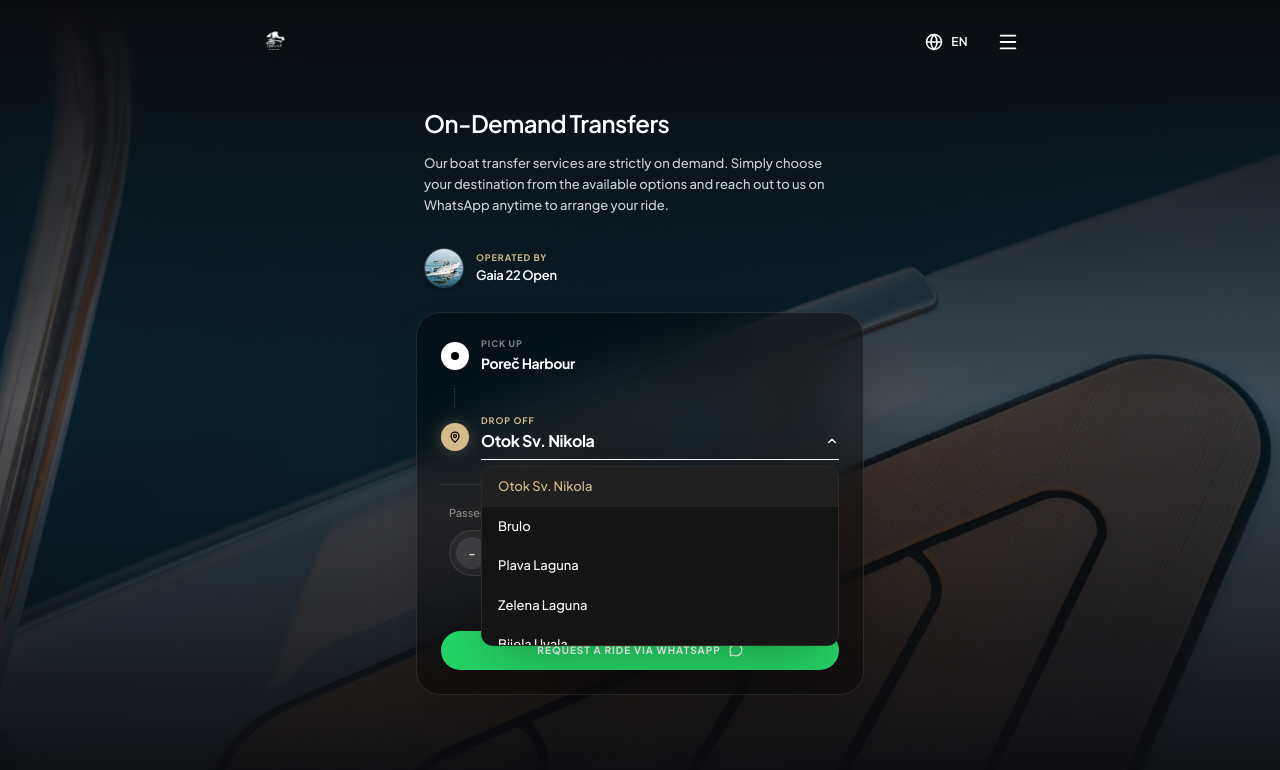
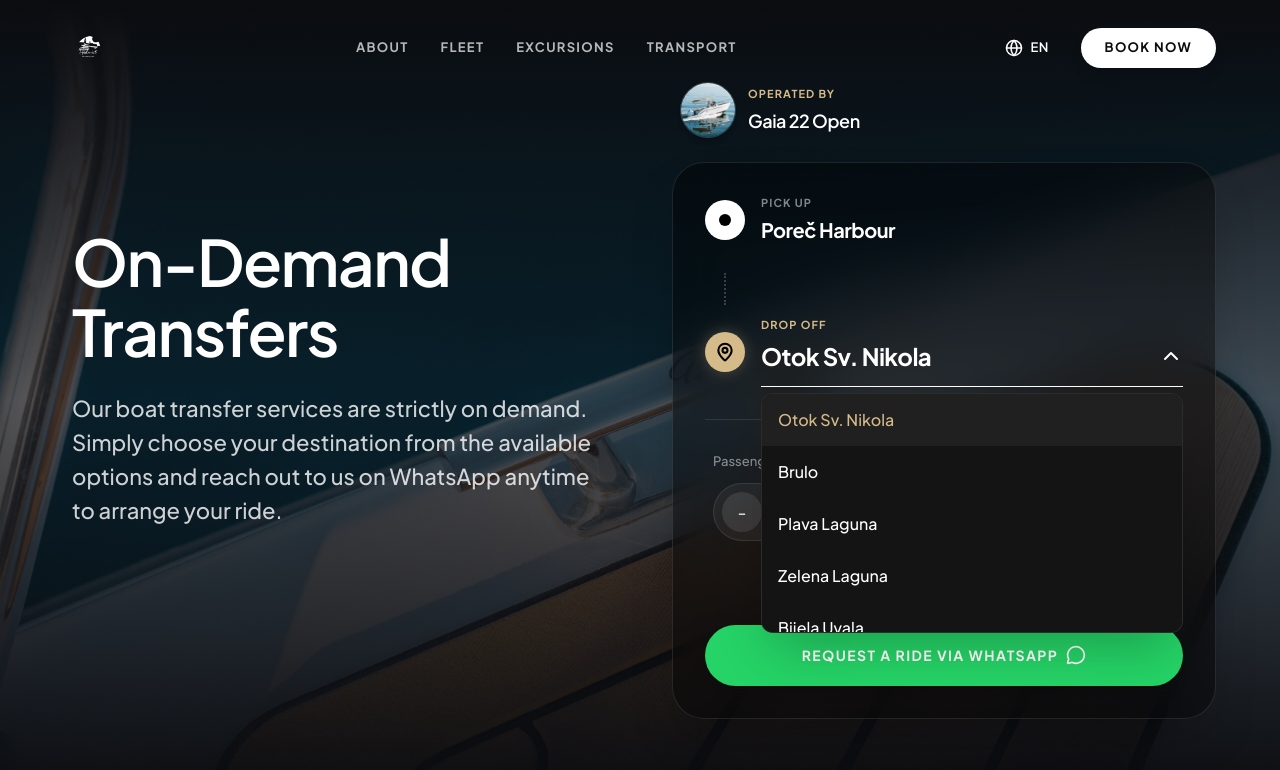
Before and after one commit to gasoman-94/hedonist-boat, a React (Vite) app: page /en in a window 1280 px wide. Both pictures are taken after a click on the button "Otok Sv. Nikola". Shown: the top 770 px of the page. Built offline with nearby package versions, Linux system fonts and the light colour scheme.

Commit message:
style: update typography and layout for large screens
Adjust font sizes, line heights, and container widths across core sections to improve readability and visual consistency on desktop displays. Added responsive image support to the hero section.

```diff
--- a/src/components/Nav.tsx
+++ b/src/components/Nav.tsx
@@ -57,7 +57,13 @@ export function Nav() {
 
   const scrollTo = (id: string) => {
     setIsMobileMenuOpen(false);
-    const element = document.getElementById(id);
+
+    let targetId = id;
+    if (id === "taxi" && window.innerWidth >= 1024) {
+      targetId = "taxi-widget";
+    }
+
+    const element = document.getElementById(targetId);
     if (element) {
       element.scrollIntoView({ behavior: "smooth" });
     }
@@ -76,7 +82,7 @@ export function Nav() {
         }`}
       >
         <div
-          className={`w-[92%] md:w-[600px] lg:w-[800px] flex items-center justify-between rounded-[20px] px-3 py-1.5 transition-all duration-300 relative ${
+          className={`w-[92%] lg:w-[1200px] flex items-center justify-between rounded-[20px] px-3 lg:px-6 py-1.5 lg:py-3 transition-all duration-300 relative ${
             navMode === "glass"
               ? "bg-white/10 hover:bg-white/15 backdrop-blur-xl saturate-[1.2] border border-white/10 shadow-lg"
               : "bg-transparent border-transparent"
@@ -91,19 +97,48 @@ export function Nav() {
               alt="Hedonist Logo"
               width={160}
               height={56}
-              className="h-7 w-auto object-contain drop-shadow-md"
+              className="h-7 lg:h-8 w-auto object-contain drop-shadow-md"
             />
           </div>
-          <div className="flex items-center gap-0.5 md:gap-1">
+
+          {/* Desktop Nav Links */}
+          <div className="hidden lg:flex items-center gap-8">
+            <button
+              onClick={() => scrollTo("intro")}
+              className="text-[13px] font-bold tracking-widest uppercase text-white/70 hover:text-white transition-colors"
+            >
+              {t("nav.about")}
+            </button>
+            <button
+              onClick={() => scrollTo("fleet")}
+              className="text-[13px] font-bold tracking-widest uppercase text-white/70 hover:text-white transition-colors"
+            >
+              {t("nav.fleet")}
+            </button>
+            <button
+              onClick={() => scrollTo("excursions")}
+              className="text-[13px] font-bold tracking-widest uppercase text-white/70 hover:text-white transition-colors"
+            >
+              {t("nav.excursions")}
+            </button>
+            <button
+              onClick={() => scrollTo("taxi")}
+              className="text-[13px] font-bold tracking-widest uppercase text-white/70 hover:text-white transition-colors"
+            >
+              {t("nav.transport")}
+            </button>
+          </div>
+
+          <div className="flex items-center gap-0.5 lg:gap-4">
             <div className="relative">
               <button
                 onClick={() => setIsLangMenuOpen(!isLangMenuOpen)}
                 aria-label="Toggle language menu"
                 aria-expanded={isLangMenuOpen}
-                className="flex items-center gap-2 px-3 sm:px-4 py-2 rounded-xl hover:bg-white/10 text-white transition-colors"
+                className="flex items-center gap-2 px-3 lg:px-4 py-2 rounded-xl hover:bg-white/10 text-white transition-colors"
               >
                 <Globe size={18} className="text-white" />
-                <span className="text-xs font-semibold tracking-wide">
+                <span className="text-xs lg:text-[13px] font-semibold tracking-wide">
                   {currentLang.label}
                 </span>
               </button>
@@ -116,7 +151,7 @@ export function Nav() {
                         navigate("/" + lang.code, { replace: true });
                         setIsLangMenuOpen(false);
                       }}
-                      className={`text-xs font-bold tracking-wider px-4 py-2.5 rounded-xl hover:bg-white/10 transition-colors ${
+                      className={`text-xs lg:text-[13px] font-bold tracking-wider px-4 py-2.5 rounded-xl hover:bg-white/10 transition-colors ${
                         i18n.language === lang.code
                           ? "text-[#D6BB8A] bg-white/5"
                           : "text-white"
@@ -128,11 +163,21 @@ export function Nav() {
                 </div>
               )}
             </div>
+
+            {/* Desktop Book Now */}
+            <button
+              onClick={() => scrollTo("booking-engine")}
+              className="hidden lg:flex items-center justify-center bg-white text-[#0B0C10] px-6 py-2.5 rounded-full text-[13px] font-bold tracking-widest uppercase hover:bg-white/90 transition-colors shadow-lg"
+            >
+              {t("nav.book_now")}
+            </button>
+
+            {/* Mobile Menu Toggle */}
             <button
               onClick={() => setIsMobileMenuOpen(true)}
               aria-label="Open mobile menu"
               aria-expanded={isMobileMenuOpen}
-              className="w-10 h-10 rounded-xl hover:bg-white/10 flex items-center justify-center transition-colors"
+              className="lg:hidden w-10 h-10 rounded-xl hover:bg-white/10 flex items-center justify-center transition-colors"
             >
               <Menu size={22} className="text-white" />
             </button>
--- a/src/components/TaxiSection.tsx
+++ b/src/components/TaxiSection.tsx
@@ -58,7 +58,7 @@ export function TaxiSection({ boats, onBook }: Props) {
   return (
     <>
       <section
-        className="snap-start relative w-full h-[100svh] flex flex-col"
+        className="snap-start relative w-full h-[100svh] flex-col lg:hidden flex"
         id="taxi"
       >
         {/* Background Image Slide 1 */}
@@ -77,7 +77,7 @@ export function TaxiSection({ boats, onBook }: Props) {
         {/* Bottom Content Area */}
         <div className="absolute bottom-6 sm:bottom-10 left-0 right-0 w-full px-6 sm:px-12 z-10 flex items-end justify-between max-w-7xl mx-auto gap-4">
           <div className="flex flex-col items-start pb-4">
-            <h2 className="text-[32px] sm:text-[32px] font-semibold tracking-tight mb-4 drop-shadow-md text-white text-left w-[260px] leading-tight">
+            <h2 className="text-[64px] leading-[70.4px] font-semibold tracking-tight mb-4 drop-shadow-md text-white text-left w-[260px]">
               {t("taxi.title")}
             </h2>
 
@@ -145,18 +145,21 @@ export function TaxiSection({ boats, onBook }: Props) {
           <div className="absolute inset-0 bg-gradient-to-b from-[#0B0C10] from-0% via-[#0B0C10]/50 via-50% to-[#0B0C10] to-100%" />
         </div>
 
-        <div className="relative z-10 w-full max-w-md mx-auto">
-          <div className="mb-8 text-left pl-2 pr-4">
-            <h2 className="text-[24px] font-semibold tracking-tight text-white mb-3">
-              {t("taxi.on_demand", "On-Demand Transfers")}
-            </h2>
-            <p className="text-white/80 text-[13px] leading-relaxed font-medium">
-              {t("taxi.on_demand_desc", "Our boat transfer services are strictly on demand. Simply choose your destination from the available options and reach out to us on WhatsApp anytime to arrange your ride.")}
-            </p>
+        <div className="relative z-10 w-full max-w-md lg:max-w-6xl mx-auto lg:flex lg:items-center lg:gap-16">
+          <div className="flex-1">
+            <div className="mb-8 lg:mb-12 text-left pl-2 pr-4">
+              <h2 className="text-[24px] lg:text-[64px] font-semibold tracking-tight text-white mb-3 lg:mb-6 leading-[1.1]">
+                {t("taxi.on_demand", "On-Demand Transfers")}
+              </h2>
+              <p className="text-white/80 text-[13px] lg:text-[22px] leading-relaxed lg:leading-[34px] font-medium max-w-xl">
+                {t("taxi.on_demand_desc", "Our boat transfer services are strictly on demand. Simply choose your destination from the available options and reach out to us on WhatsApp anytime to arrange your ride.")}
+              </p>
+            </div>
           </div>
 
-          <div className="flex items-center gap-3 mb-6 justify-start pl-2">
-            <div className="w-10 h-10 rounded-full overflow-hidden shrink-0 border border-white/20 shadow-md">
+          <div className="flex-1 w-full relative">
+            <div className="flex items-center gap-3 mb-6 justify-start pl-2">
+            <div className="w-10 h-10 lg:w-14 lg:h-14 rounded-full overflow-hidden shrink-0 border border-white/20 shadow-md">
               <img
                 src={taxiBoat.imageUrl}
                 alt={taxiBoat.name}
@@ -167,63 +170,63 @@ export function TaxiSection({ boats, onBook }: Props) {
               />
             </div>
             <div className="text-left">
-              <p className="text-[9px] uppercase font-bold tracking-widest text-[#D6BB8A] mb-0.5">
+              <p className="text-[9px] lg:text-[11px] uppercase font-bold tracking-widest text-[#D6BB8A] mb-0.5 lg:mb-1">
                 {t("taxi.operated_by", "Operated by")}
               </p>
-              <p className="font-semibold text-[13px] tracking-tight text-white">
+              <p className="font-semibold text-[13px] lg:text-[18px] tracking-tight text-white">
                 {taxiBoat.name}
               </p>
             </div>
           </div>
 
-          <div className="flex flex-col w-full bg-black/40 backdrop-blur-xl border border-white/10 rounded-[24px] p-5 sm:p-6 shadow-2xl relative">
+          <div className="flex flex-col w-full bg-black/40 backdrop-blur-xl border border-white/10 rounded-[24px] lg:rounded-[32px] p-5 sm:p-6 lg:p-8 shadow-2xl relative">
             {/* Starting Location */}
-            <div className="flex items-center gap-3 mb-2">
-              <div className="w-7 h-7 rounded-full bg-white flex items-center justify-center shrink-0">
-                <span className="w-2 h-2 bg-black rounded-full" />
+            <div className="flex items-center gap-3 lg:gap-4 mb-2 lg:mb-4">
+              <div className="w-7 h-7 lg:w-10 lg:h-10 rounded-full bg-white flex items-center justify-center shrink-0">
+                <span className="w-2 h-2 lg:w-3 lg:h-3 bg-black rounded-full" />
               </div>
               <div>
-                <p className="text-[9px] font-bold tracking-widest text-white/50 uppercase mb-0.5">
+                <p className="text-[9px] lg:text-[11px] font-bold tracking-widest text-white/50 uppercase mb-0.5 lg:mb-1">
                   {t("taxi.pickup")}
                 </p>
-                <p className="text-[14px] font-bold text-white tracking-tight">
+                <p className="text-[14px] lg:text-[20px] font-bold text-white tracking-tight">
                   Poreč Harbour
                 </p>
               </div>
             </div>
 
             {/* Connecting Line */}
-            <div className="pl-[13px] my-1.5">
-              <div className="w-[1.5px] h-5 border-l-[1.5px] border-white/20 border-dotted" />
+            <div className="pl-[13px] lg:pl-[19px] my-1.5 lg:my-3">
+              <div className="w-[1.5px] lg:w-[2px] h-5 lg:h-8 border-l-[1.5px] lg:border-l-[2px] border-white/20 border-dotted" />
             </div>
 
             {/* Drop Off */}
-            <div className="flex items-center gap-3 mb-6" ref={dropdownRef}>
-              <div className="w-7 h-7 rounded-full bg-[#D6BB8A] flex items-center justify-center shrink-0 shadow-[0_0_15px_rgba(214,187,138,0.3)]">
-                <MapPin size={12} className="text-black" strokeWidth={2.5} />
+            <div className="flex items-center gap-3 lg:gap-4 mb-6 lg:mb-8" ref={dropdownRef}>
+              <div className="w-7 h-7 lg:w-10 lg:h-10 rounded-full bg-[#D6BB8A] flex items-center justify-center shrink-0 shadow-[0_0_15px_rgba(214,187,138,0.3)]">
+                <MapPin size={12} className="text-black lg:w-5 lg:h-5" strokeWidth={2.5} />
               </div>
               <div className="flex-1 relative">
-                <p className="text-[9px] font-bold tracking-widest text-[#D6BB8A] uppercase mb-0.5">
+                <p className="text-[9px] lg:text-[11px] font-bold tracking-widest text-[#D6BB8A] uppercase mb-0.5 lg:mb-1">
                   {t("taxi.dropoff")}
                 </p>
 
                 {/* Custom Dropdown Trigger */}
                 <button
                   onClick={() => setIsDropdownOpen(!isDropdownOpen)}
-                  className="w-full text-left flex items-center justify-between border-b border-white/20 pb-1.5 focus:outline-none focus:border-white transition-colors"
+                  className="w-full text-left flex items-center justify-between border-b border-white/20 pb-1.5 lg:pb-3 focus:outline-none focus:border-white transition-colors"
                 >
-                  <span className="text-[16px] font-bold text-white tracking-tight line-clamp-1 pr-2">
+                  <span className="text-[16px] lg:text-[24px] font-bold text-white tracking-tight line-clamp-1 pr-2">
                     {selectedRoute.description}
                   </span>
                   <ChevronDown
                     size={14}
-                    className={`text-white transition-transform duration-300 shrink-0 ${isDropdownOpen ? "rotate-180" : ""}`}
+                    className={`text-white lg:w-6 lg:h-6 transition-transform duration-300 shrink-0 ${isDropdownOpen ? "rotate-180" : ""}`}
                   />
                 </button>
 
                 {/* Dropdown Menu */}
                 {isDropdownOpen && (
-                  <div className="absolute top-[calc(100%+6px)] left-0 right-0 bg-[#141414] border border-white/10 rounded-[12px] shadow-2xl max-h-[180px] overflow-y-auto z-50 overflow-hidden custom-scrollbar">
+                  <div className="absolute top-[calc(100%+6px)] left-0 right-0 bg-[#141414] border border-white/10 rounded-[12px] shadow-2xl max-h-[180px] lg:max-h-[240px] overflow-y-auto z-50 overflow-hidden custom-scrollbar">
                     {taxiService.pricing.map((route, i) => (
                       <button
                         key={i}
@@ -231,7 +234,7 @@ export function TaxiSection({ boats, onBook }: Props) {
                           setSelectedRouteIndex(i);
                           setIsDropdownOpen(false);
                         }}
-                        className={`w-full text-left px-4 py-2.5 text-[13px] font-medium hover:bg-white/5 transition-colors ${i === selectedRouteIndex ? "text-[#D6BB8A] bg-white/5" : "text-white"}`}
+                        className={`w-full text-left px-4 py-2.5 lg:py-3.5 text-[13px] lg:text-[16px] font-medium hover:bg-white/5 transition-colors ${i === selectedRouteIndex ? "text-[#D6BB8A] bg-white/5" : "text-white"}`}
                       >
                         {route.description}
                       </button>
@@ -242,20 +245,20 @@ export function TaxiSection({ boats, onBook }: Props) {
             </div>
 
             {/* Passengers & Price Info */}
-            <div className="flex flex-col gap-3 pt-5 border-t border-white/10">
+            <div className="flex flex-col gap-3 lg:gap-6 pt-5 lg:pt-8 border-t border-white/10">
               <div className="flex justify-between items-center w-full px-2">
                 <div>
-                  <p className="text-[11px] font-medium text-white/50 mb-2">
+                  <p className="text-[11px] lg:text-[13px] font-medium text-white/50 mb-2 lg:mb-3">
                     {t("taxi.passengers", "Passengers")}
                   </p>
-                  <div className="flex items-center gap-3 bg-white/5 rounded-full p-1.5 border border-white/10 w-fit">
+                  <div className="flex items-center gap-3 lg:gap-4 bg-white/5 rounded-full p-1.5 lg:p-2 border border-white/10 w-fit">
                     <button
                       onClick={() => setPassengers(Math.max(1, passengers - 1))}
-                      className="w-8 h-8 rounded-full bg-white/10 hover:bg-white/20 flex items-center justify-center text-white transition-colors"
+                      className="w-8 h-8 lg:w-10 lg:h-10 rounded-full bg-white/10 hover:bg-white/20 flex items-center justify-center text-white lg:text-lg transition-colors"
                     >
                       -
                     </button>
-                    <span className="font-bold text-white text-[16px] w-6 text-center">
+                    <span className="font-bold text-white text-[16px] lg:text-[20px] w-6 lg:w-8 text-center">
                       {passengers}
                     </span>
                     <button
@@ -264,7 +267,7 @@ export function TaxiSection({ boats, onBook }: Props) {
                           Math.min(taxiBoat.capacity, passengers + 1),
                         )
                       }
-                      className="w-8 h-8 rounded-full bg-white/10 hover:bg-white/20 flex items-center justify-center text-white transition-colors"
+                      className="w-8 h-8 lg:w-10 lg:h-10 rounded-full bg-white/10 hover:bg-white/20 flex items-center justify-center text-white lg:text-lg transition-colors"
                     >
                       +
                     </button>
@@ -272,30 +275,31 @@ export function TaxiSection({ boats, onBook }: Props) {
                 </div>
 
                 <div className="text-right">
-                  <p className="text-[11px] font-medium text-white/50 mb-1">
+                  <p className="text-[11px] lg:text-[13px] font-medium text-white/50 mb-1 lg:mb-2">
                     {t("taxi.total", "Total")}
                   </p>
                   <div className="flex items-baseline justify-end gap-1.5">
-                    <span className="font-bold text-[36px] sm:text-[42px] tracking-tight text-white leading-none">
+                    <span className="font-bold text-[36px] sm:text-[42px] lg:text-[56px] tracking-tight text-white leading-none">
                       €{totalPrice}
                     </span>
                   </div>
                 </div>
               </div>
 
-              <div className="w-full flex flex-col items-center mt-3">
-                <p className="text-[10px] font-medium text-white/50 mb-4 text-center">
+              <div className="w-full flex flex-col items-center mt-3 lg:mt-4">
+                <p className="text-[10px] lg:text-[13px] font-medium text-white/50 mb-4 lg:mb-6 text-center">
                   €{selectedRoute.amount} {t("taxi.per_person", "per person")} • {t("taxi.min", "Min.")} €
                   {selectedRoute.minPrice}
                 </p>
                 <button
                   onClick={handleWhatsApp}
-                  className="w-full bg-[#25D366] hover:bg-[#1EBE5D] text-white px-6 py-3 rounded-full text-[10px] font-bold tracking-widest uppercase transition-colors flex items-center justify-center gap-2 shadow-lg"
+                  className="w-full bg-[#25D366] hover:bg-[#1EBE5D] text-white px-6 py-3 lg:py-5 rounded-full text-[10px] lg:text-[14px] font-bold tracking-widest uppercase transition-colors flex items-center justify-center gap-2 shadow-lg"
                 >
-                  {t("taxi.request_whatsapp", "Request a ride via WhatsApp")} <MessageCircle size={14} />
+                  {t("taxi.request_whatsapp", "Request a ride via WhatsApp")} <MessageCircle size={14} className="lg:w-5 lg:h-5" />
                 </button>
               </div>
             </div>
+          </div>
           </div>
         </div>
       </section>
```
Also changed, not shown: src/components/BookingEngine.tsx (+7 -7 lines), src/components/ExcursionsSection.tsx (+14 -11 lines), src/components/FleetSection.tsx (+22 -21 lines), src/components/Hero.tsx (+9 -6 lines), src/components/IntroSection.tsx (+5 -5 lines).
